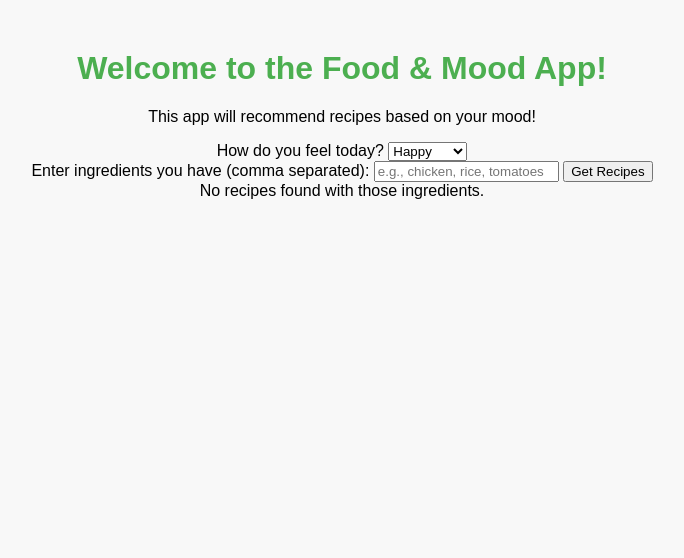
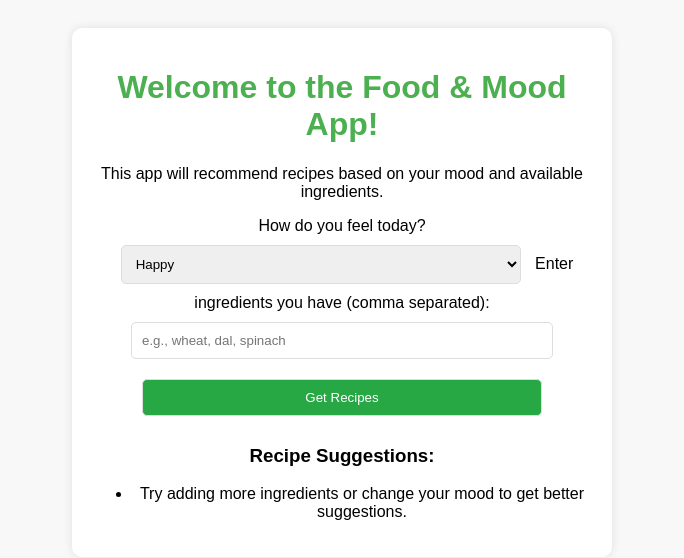
Before and after one commit to AnushaG6362/food-mood-app, a plain HTML site: page index.html in a window 1280 px wide. Both pictures are taken after a click on the button "Get Recipes". Shown: the whole page, without its empty margins (298-982 px from the left). Drawn offline with Linux system fonts and the light colour scheme.

Commit message:
Improved recipe logic with single ingredient matches

```diff
--- a/index.html
+++ b/index.html
@@ -5,87 +5,121 @@
     <meta name="viewport" content="width=device-width, initial-scale=1.0">
     <title>Food & Mood App</title>
     <link rel="stylesheet" href="style.css">
+    <style>
+        body {
+            font-family: Arial, sans-serif;
+            background-color: #f8f8f8;
+            text-align: center;
+            padding: 20px;
+        }
+        .container {
+            background: white;
+            padding: 20px;
+            border-radius: 10px;
+            box-shadow: 0px 0px 10px rgba(0, 0, 0, 0.1);
+            max-width: 500px;
+            margin: auto;
+        }
+        input, select, button {
+            padding: 10px;
+            margin: 10px;
+            width: 80%;
+            border: 1px solid #ddd;
+            border-radius: 5px;
+        }
+        button {
+            background-color: #28a745;
+            color: white;
+            cursor: pointer;
+        }
+        button:hover {
+            background-color: #218838;
+        }
+        #loading-message {
+            display: none;
+            font-weight: bold;
+            color: #ff5733;
+        }
+    </style>
 </head>
 <body>
+
     <div class="container">
         <h1>Welcome to the Food & Mood App!</h1>
-        <p>This app will recommend recipes based on your mood!</p>
+        <p>This app will recommend recipes based on your mood and available ingredients.</p>
 
-        <!-- Mood input section -->
-        <div>
-            <label for="mood">How do you feel today?</label>
-            <select id="mood" onchange="getRecipe()">
-                <option value="happy">Happy</option>
-                <option value="sad">Sad</option>
-                <option value="energetic">Energetic</option>
-                <option value="tired">Tired</option>
-            </select>
-        </div>
+        <label for="mood">How do you feel today?</label>
+        <select id="mood">
+            <option value="happy">Happy</option>
+            <option value="sad">Sad</option>
+            <option value="tired">Tired</option>
+            <option value="energetic">Energetic</option>
+        </select>
 
-        <!-- Ingredient-based filtering section -->
-        <div>
-            <label for="ingredients">Enter ingredients you have (comma separated):</label>
-            <input type="text" id="ingredients" placeholder="e.g., chicken, rice, tomatoes">
-            <button onclick="filterRecipes()">Get Recipes</button>
-        </div>
+        <label for="ingredients">Enter ingredients you have (comma separated):</label>
+        <input type="text" id="ingredients" placeholder="e.g., wheat, dal, spinach">
 
-        <!-- Recipe suggestion area -->
-        <div id="recipe-suggestion"></div>
+        <button id="get-recipes">Get Recipes</button>
+
+        <p id="loading-message">Finding the best recipes for you...</p>
+
+        <div id="recipe-suggestions"></div>
     </div>
 
     <script>
-        // Mood-based recipe suggestion
-        function getRecipe() {
-            const mood = document.getElementById("mood").value;
-            let recipe = '';
+        document.getElementById("get-recipes").addEventListener("click", function() {
+            let mood = document.getElementById("mood").value;
+            let ingredients = document.getElementById("ingredients").value.split(',').map(item => item.trim().toLowerCase());
 
-            switch (mood) {
-                case 'happy':
-                    recipe = 'Pasta Primavera';
-                    break;
-                case 'sad':
-                    recipe = 'Chocolate Cake';
-                    break;
-                case 'energetic':
-                    recipe = 'Energy Smoothie';
-                    break;
-                case 'tired':
-                    recipe = 'Soup and Sandwich';
-                    break;
-                default:
-                    recipe = 'Try something new!';
-            }
+            document.getElementById("loading-message").style.display = "block";
 
-            document.getElementById("recipe-suggestion").innerHTML = "We suggest: " + recipe;
-        }
+            setTimeout(function() {
+                document.getElementById("loading-message").style.display = "none";
+                let recipes = [];
 
-        // Example recipes for ingredient-based filtering
-        const recipes = [
-            { name: 'Chicken Curry', ingredients: ['chicken', 'curry powder', 'rice'] },
-            { name: 'Tomato Soup', ingredients: ['tomatoes', 'onion', 'garlic'] },
-            { name: 'Fried Rice', ingredients: ['rice', 'egg', 'carrot', 'soy sauce'] },
-            { name: 'Pasta Primavera', ingredients: ['pasta', 'tomatoes', 'garlic', 'olive oil'] }
-        ];
+                // 🌟 SINGLE-INGREDIENT MATCHES
+                if (ingredients.includes("dal")) {
+                    recipes.push("Dal Fry - A simple and delicious dal dish.");
+                }
+                if (ingredients.includes("wheat")) {
+                    recipes.push("Chapati - A healthy wheat flatbread.");
+                }
+                if (ingredients.includes("rice")) {
+                    recipes.push("Plain Rice - Perfect with any curry.");
+                }
 
-        // Ingredient-based filtering
-        function filterRecipes() {
-            const userIngredients = document.getElementById("ingredients").value.toLowerCase().split(',').map(ingredient => ingredient.trim());
-            let matchedRecipes = [];
+                // 🍛 SAMBAR VARIETIES
+                if (ingredients.includes("dal") && ingredients.includes("curry leaves")) {
+                    recipes.push("Curry Dal - A flavorful South Indian dal dish.");
+                }
+                if (ingredients.includes("dal") && ingredients.includes("spinach")) {
+                    recipes.push("Spinach Sambar - A healthy South Indian dish!");
+                }
+                if (ingredients.includes("dal") && ingredients.includes("peas")) {
+                    recipes.push("Peas Sambar - A protein-rich sambar with fresh peas.");
 
-            recipes.forEach(recipe => {
-                const recipeIngredients = recipe.ingredients.map(ingredient => ingredient.toLowerCase());
-                if (userIngredients.every(ingredient => recipeIngredients.includes(ingredient))) {
-                    matchedRecipes.push(recipe.name);
+                // 🥞 DOSA
+                } else if (ingredients.includes("rice") && ingredients.includes("urad dal")) {
+                    recipes.push("Dosa - A crispy and tasty South Indian breakfast.");
+
+                // 🍅 TOMATO BATH
+                } else if (ingredients.includes("rice") && ingredients.includes("tomato") && ingredients.includes("spices")) {
+                    recipes.push("Tomato Bath - A delicious tomato rice dish.");
+
                 }
-            });
 
-            const resultDiv = document.getElementById("recipe-suggestion");
-            if (matchedRecipes.length > 0) {
-                resultDiv.innerHTML = "You can make: " + matchedRecipes.join(", ");
-            } else {
-                resultDiv.innerHTML = "No recipes found with those ingredients.";
-            }
-        }
+                // 🎯 DEFAULT RESPONSE
+                if (recipes.length === 0) {
+                    recipes.push("Try adding more ingredients or change your mood to get better suggestions.");
+                }
+
+                document.getElementById("recipe-suggestions").innerHTML = `
+                    <h3>Recipe Suggestions:</h3>
+                    <ul>${recipes.map(recipe => `<li>${recipe}</li>`).join('')}</ul>
+                `;
+            }, 2000);
+        });
     </script>
+
 </body>
 </html>
```
